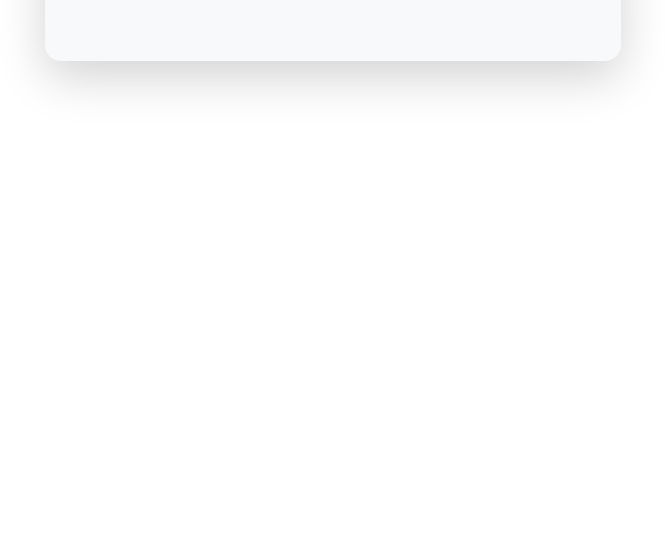
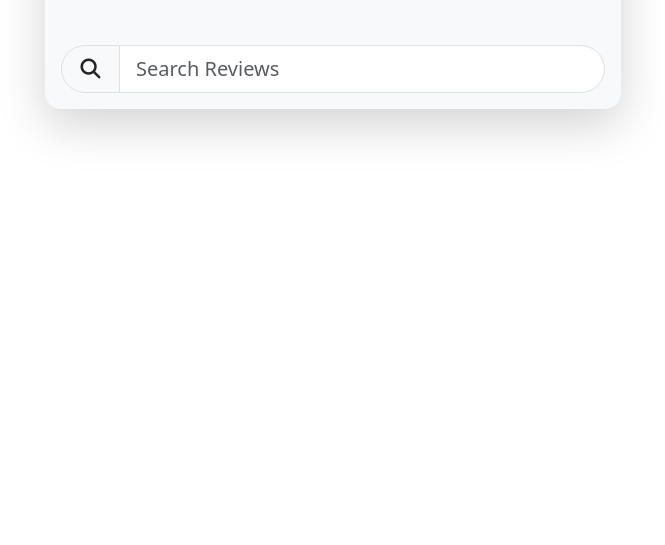
Before and after one commit to pwanida/M08_RatingComponent--Test, a plain HTML site: page index.html in a window 1280 px wide. Shown: the part 255-800 px from the top of the page, without its empty margins (307-972 px from the left). Drawn offline with Linux system fonts and the light colour scheme.

Commit message:
Search Reivews (#3)

```diff
--- a/index.html
+++ b/index.html
@@ -4,15 +4,18 @@
     <meta charset="UTF-8">
     <meta name="viewport" content="width=device-width, initial-scale=1.0">
     <title>Rating Component</title>
-    <link rel="stylesheet" href="https://cdnjs.cloudflare.com/ajax/libs/font-awesome/7.3.1/css/all.min.css" integrity="sha512-QeR2VH+lsBE5LSAe1Q5EnTBbe7XTBubt8dG93Y7gidSgdMCr8nVqKcfKAMyN96SV8KDbZVTDXChatu5G2KQGzg==" crossorigin="anonymous" referrerpolicy="no-referrer">
+    <link rel="stylesheet" href="https://cdnjs.cloudflare.com/ajax/libs/font-awesome/7.3.1/css/all.min.css"
+          integrity="sha512-QeR2VH+lsBE5LSAe1Q5EnTBbe7XTBubt8dG93Y7gidSgdMCr8nVqKcfKAMyN96SV8KDbZVTDXChatu5G2KQGzg=="
+          crossorigin="anonymous" referrerpolicy="no-referrer">
     <link href="css/bootstrap.min.css" rel="stylesheet">
     <link href="css/style.css" rel="stylesheet">
 </head>
 <body>
-    <!--Section 1 : Rating Summary -->
+
     <div class="container">
         <div class="card bg-light rounded-4 border-0 mt-5 shadow-lg">
             <div class="card-body">
+             <!--Section 1 : Review Rating Summary -->
              <div class="row p-5">
                 <div class="col-7">
                     <h2>What others think about the product</h2>
@@ -26,10 +29,19 @@
                     </div>
                 </div>
              </div>
+             <!--Section 2 : Search Review -->
+             <div class="row">
+                <div class="col-12">
+                    <div class="input-group input-group-lg">
+                        <span class="input-group-text rounded-start-5" id="inputGroup-sizing-lg"><i class="fa-solid fa-magnifying-glass"></i></span>
+                        <input type="text" placeholder="Search Reviews" class="form-control rounded-end-5" aria-label="Large" aria-describedby="inputGroup-sizing-sm">
+                    </div>
+                </div>
+             </div>
             </div>
         </div>
     </div>
-    <!--Section 2 : Summary Review -->
+
     <script src="js/bootstrap.bundle.min.js"></script>
 </body>
 </html>
```
